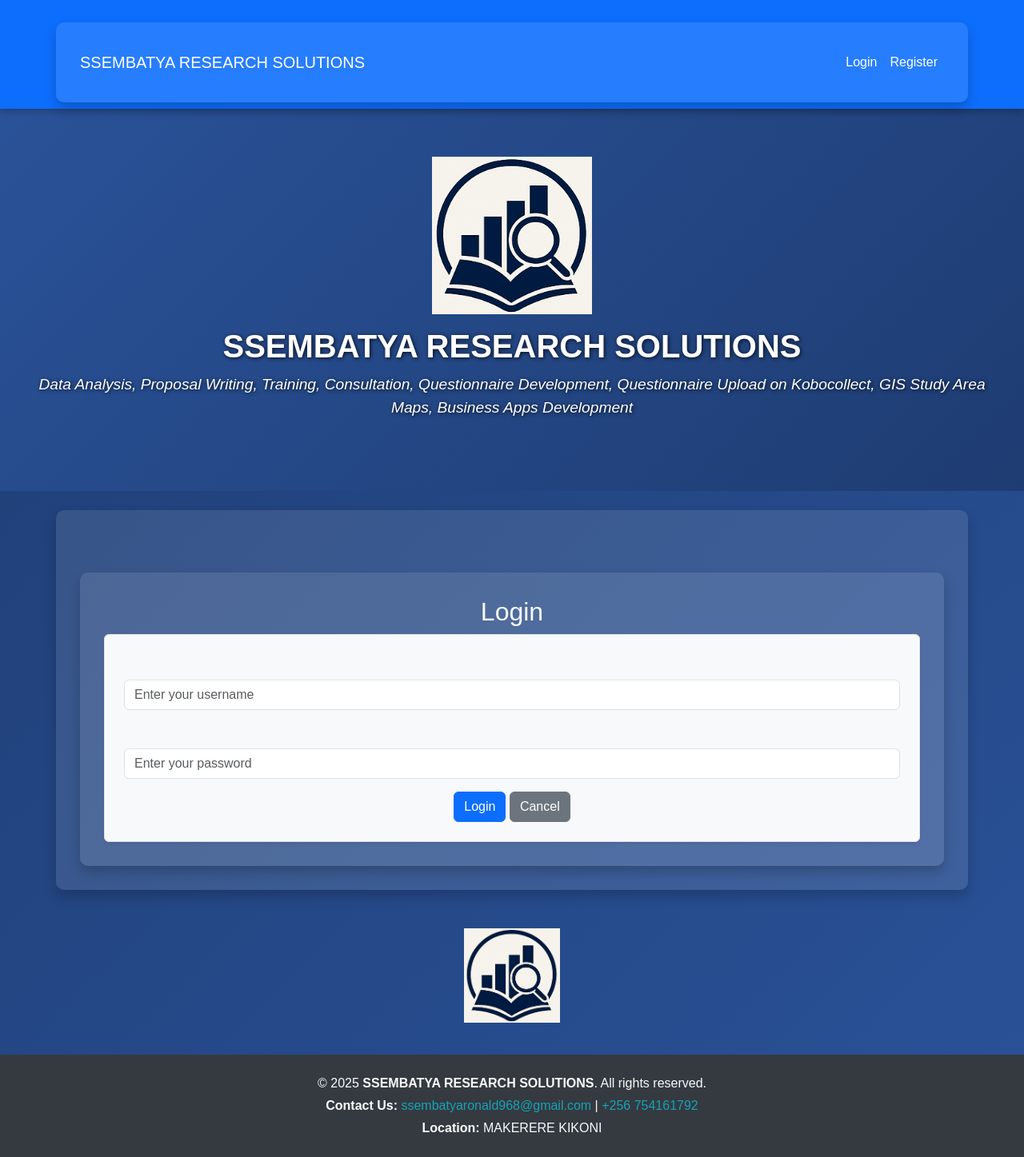
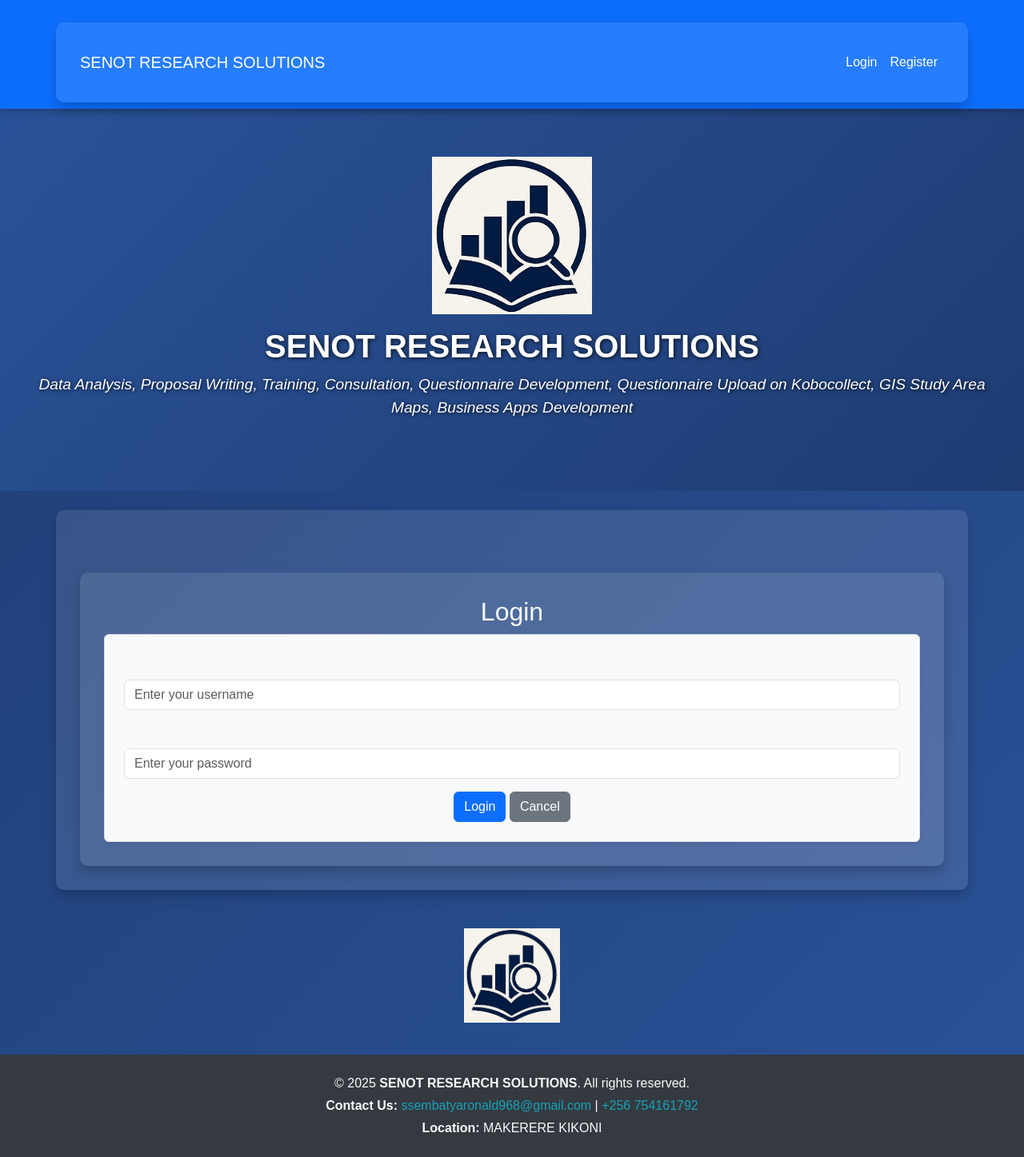
Before and after one commit to Ssembatya-hub/ResearchApp, a Flask app: page /login in a window 1280 px wide. Shown: the whole page at 80% size. Run offline with Flask 3, Linux system fonts and the light colour scheme; some libraries are stand-ins or nearby versions.

Commit message:
Update company name to Senot Research Solutions

```diff
--- a/app.py
+++ b/app.py
@@ -24,7 +24,7 @@ app.config['MAX_CONTENT_LENGTH'] = 16 * 1024 * 1024  # 16 MB max upload size
 app.config['SQLALCHEMY_DATABASE_URI'] = os.environ.get('DATABASE_URL') or 'sqlite:///database.db'
 app.config['SQLALCHEMY_TRACK_MODIFICATIONS'] = False
 app.config['UPLOAD_FOLDER'] = 'uploads'
-app.config['COMPANY_NAME'] = "SSEMBATYA RESEARCH SOLUTIONS"
+app.config['COMPANY_NAME'] = "SENOT RESEARCH SOLUTIONS"
 app.config['SERVICES_OUTLINE'] = "Data Analysis, Proposal Writing, Training, Consultation, Questionnaire Development, Questionnaire Upload on Kobocollect, GIS Study Area Maps, Business Apps Development"
 os.makedirs(app.config['UPLOAD_FOLDER'], exist_ok=True)
 # ✅ INIT app before this line!
@@ -520,7 +520,7 @@ def generate_receipt(payment_id):
         p.drawImage(logo_path, 40, height - 100, width=60, height=60, mask='auto')
 
     p.setFont("Helvetica-Bold", 16)
-    p.drawString(110, height - 60, "SSEMBATYA RESEARCH SOLUTIONS")
+    p.drawString(110, height - 60, "SENOT RESEARCH SOLUTIONS")
 
     # Line under header
     p.line(40, height - 110, width - 40, height - 110)
--- a/templates/base.html
+++ b/templates/base.html
@@ -154,7 +154,7 @@
 </div>
 
 <footer class="text-center py-4">
-    <p class="mb-1">© 2025 <strong>SSEMBATYA RESEARCH SOLUTIONS</strong>. All rights reserved.</p>
+    <p class="mb-1">© 2025 <strong>SENOT RESEARCH SOLUTIONS</strong>. All rights reserved.</p>
     <p class="mb-1">
         <strong>Contact Us:</strong>
         <a href="mailto:ssembatyaronald968@gmail.com">ssembatyaronald968@gmail.com</a> |
```
Also changed, not shown: templates/messages.html (+16 -0 lines).
